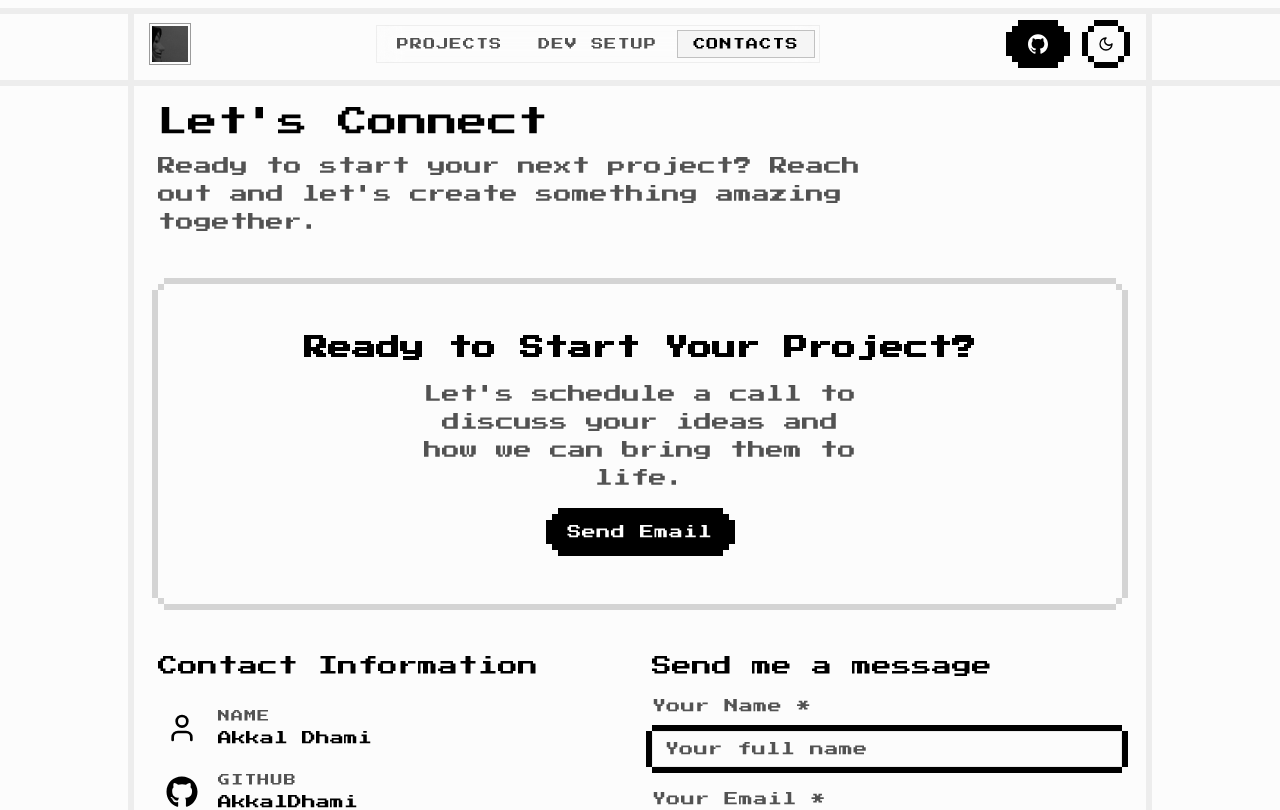
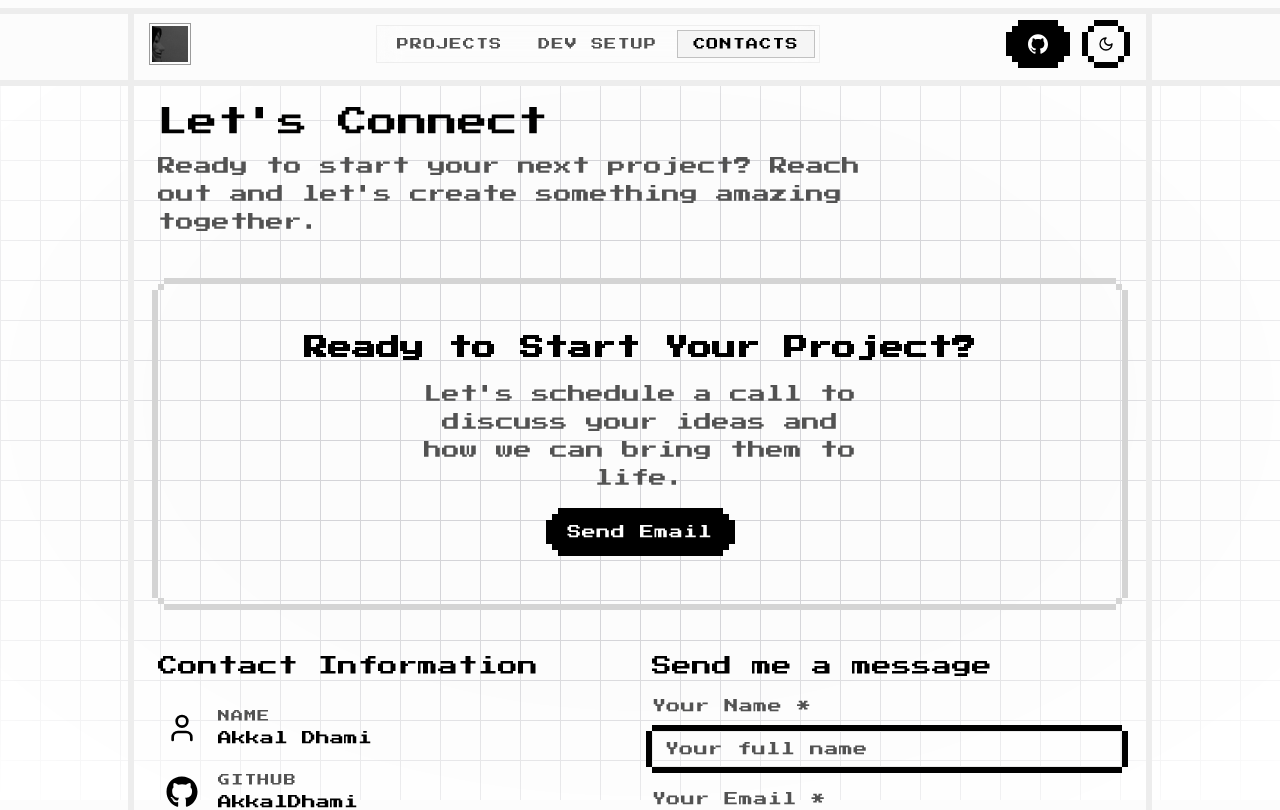
Before and after one commit to AkkalDhami/8bit-portfolio-template, a Next.js app: page /contacts in a window 1280 px wide. Shown: the top 810 px of the page. Built offline with nearby package versions, Linux system fonts and the light colour scheme.

Commit message:
feat: Establish core portfolio structure with an 8-bit command palette, navigation, and contact section.

```diff
--- a/src/app/layout.tsx
+++ b/src/app/layout.tsx
@@ -8,6 +8,7 @@ import { Footer } from "@/components/layouts/footer";
 import { Toaster } from "@/components/ui/sonner";
 import siteConfig from "@/lib/site";
 import { X_USERNAME } from "@/lib/constants";
+import { BgPattern } from "@/components/layouts/bg-pattern";
 
 const geistSans = Press_Start_2P({
   weight: ["400"]
@@ -87,7 +88,7 @@ export default function RootLayout({
             <BackToTop />
           </main>
           <Footer />
-          {/* <BgPattern /> */}
+          <BgPattern />
           <Toaster />
         </ThemeProvider>
       </body>
--- a/src/app/page.tsx
+++ b/src/app/page.tsx
@@ -7,7 +7,7 @@ import { Gap } from "@/components/home/gap";
 
 export default async function Page() {
   return (
-    <div className="relative mx-auto max-w-5xl *:[[id]]:scroll-mt-22">
+    <div className="relative  mx-auto max-w-5xl *:[[id]]:scroll-mt-22">
       <HeroSection />
       <Gap />
       <ProjectsSection />
```
Also changed, not shown: public/images/portfolio.png (added).
